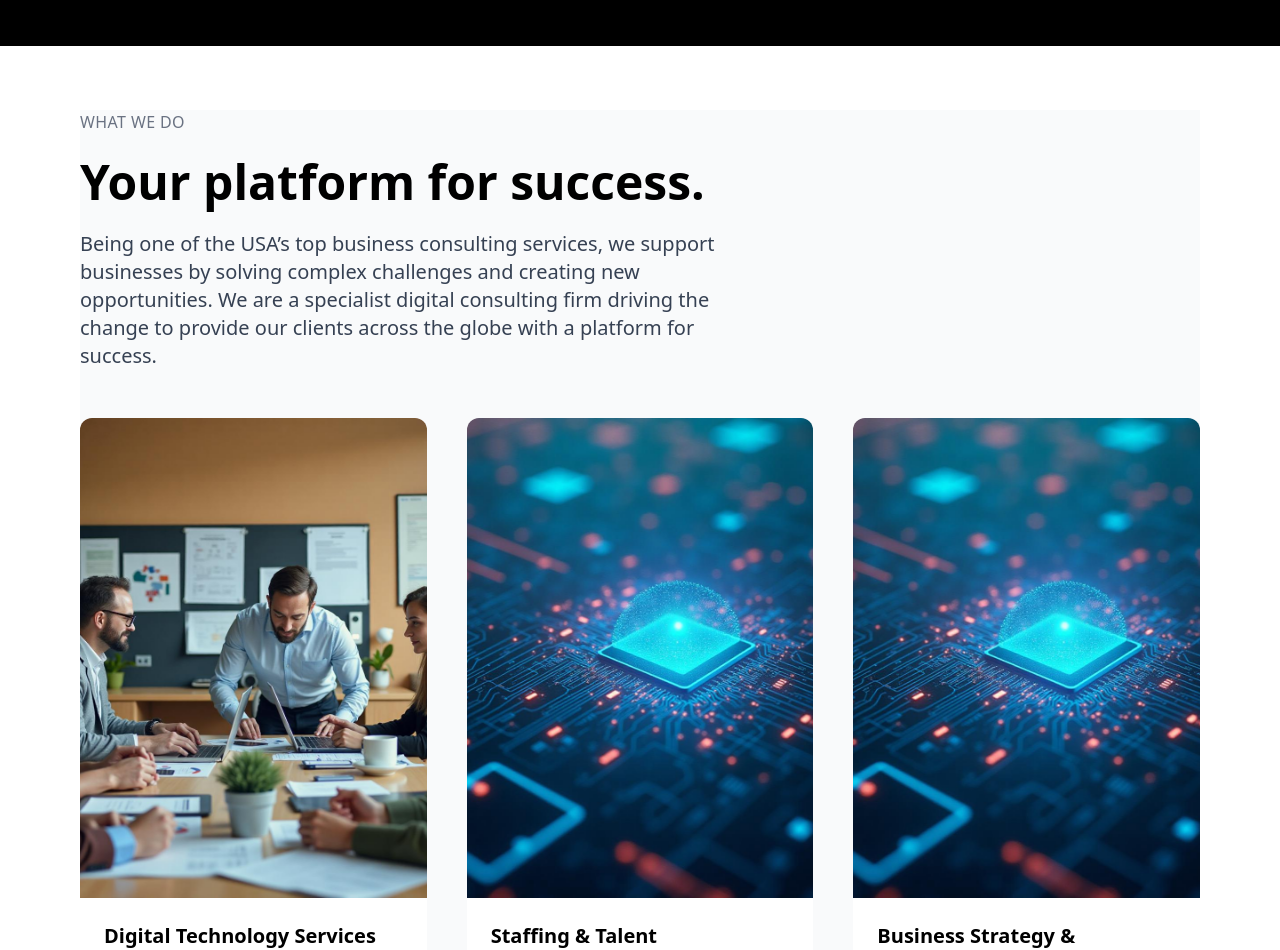
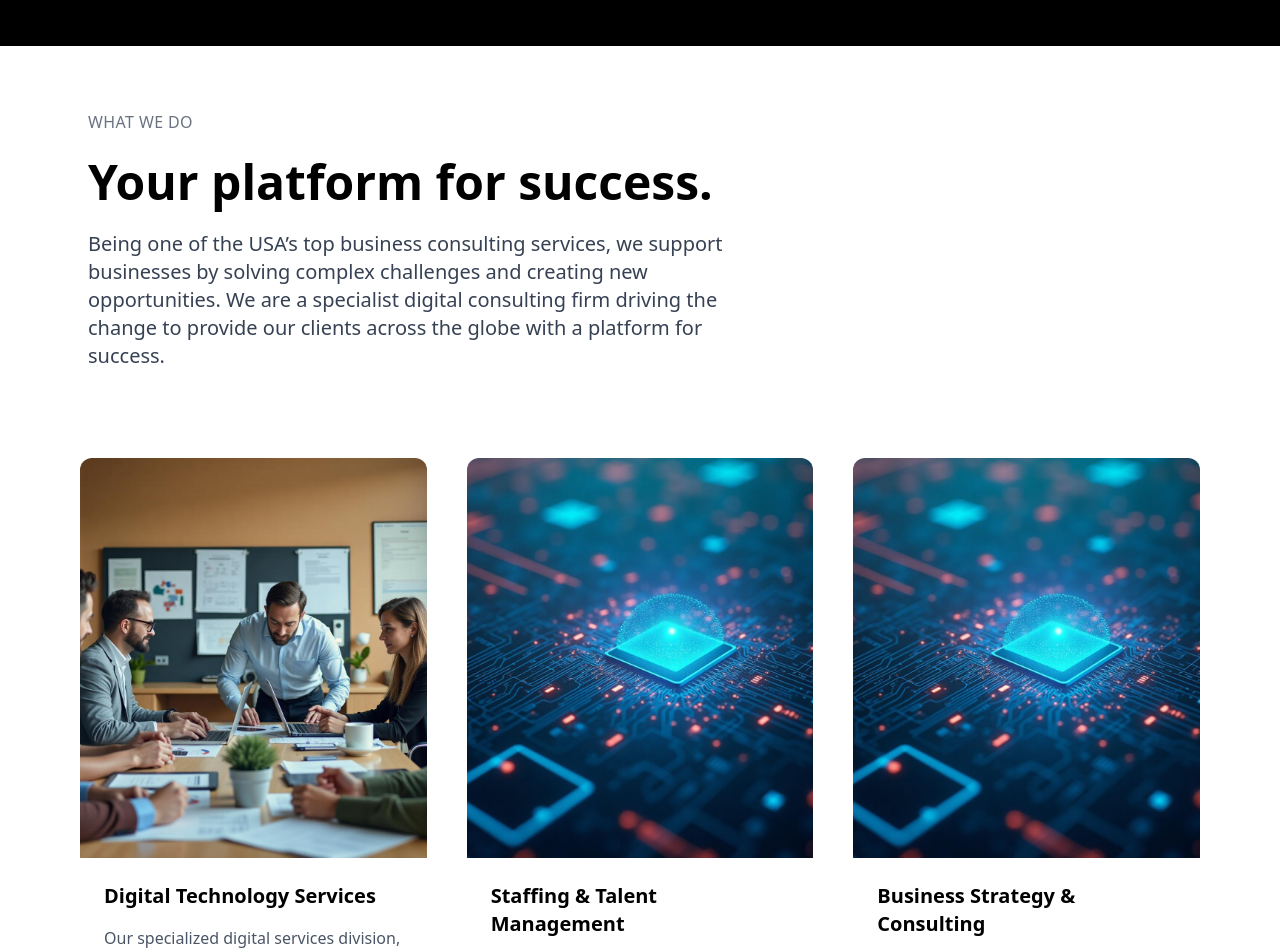
Before and after one commit to rjtbst/us-tech-solution, a Next.js app: page / in a window 1280 px wide. Shown: the part 1214-2164 px from the top of the page. Built offline with nearby package versions, Linux system fonts and the light colour scheme.

Commit message:
[ui_fix]

```diff
--- a/src/app/page.js
+++ b/src/app/page.js
@@ -11,7 +11,7 @@ import WhatWeDo from "@/components/home/WhatWeDo";
 // 🔹 Reusable scroll animation wrapper
  const ScrollReveal = ({ children, delay = 0, className = "" }) => {
 return(  <motion.div
-    initial={{ opacity: 0, y: 20 }}
+    initial={{ opacity: 0, y: 80 }}
     whileInView={{ opacity: 1, y: 0 }}
     transition={{ duration: 0.2, ease: "easeOut", delay }}
     viewport={{ once: false, amount: 0.2 }}
@@ -39,12 +39,12 @@ export default function Home() {
       </ScrollReveal>
 
       {/* Services Section */}
-      <ScrollReveal className="md:px-20 flex flex-col items-center justify-center" delay={0.1}>
+      <ScrollReveal className="md:px-20  flex flex-col items-center justify-center" delay={0.1}>
         <ServicesSection />
       </ScrollReveal>
 
       {/* About Section */}
-      <ScrollReveal className="md:px-20" delay={0.2}>
+      <ScrollReveal className="md:px-20 " delay={0.2}>
         <AboutSection />
       </ScrollReveal>
 
--- a/src/components/home/AboutSection.jsx
+++ b/src/components/home/AboutSection.jsx
@@ -37,7 +37,7 @@ const AboutSection = () => {
   const isInView = useInView(ref, { once: true, amount: 0.1 });
 
   return (
-    <section id="about" ref={ref} className="bg-background">
+    <section id="about" ref={ref} className="w-full overflow-hidden bg-background">
       <div className="container mx-auto px-6 lg:px-8">
         <div className="grid grid-cols-1 lg:grid-cols-2 gap-16 items-center">
 
--- a/src/components/home/ContactSection.jsx
+++ b/src/components/home/ContactSection.jsx
@@ -66,7 +66,7 @@ const ContactSection = () => {
   ];
 
   return (
-    <section id="contact" className="py-10 bg-white relative">
+    <section id="contact" className="w-full pl-2 overflow-hidden  py-10 bg-white relative">
       <div className="container mx-auto px-6">
         {/* Header */}
         <div className="text-center mb-16">
--- a/src/components/home/WhatWeDo.jsx
+++ b/src/components/home/WhatWeDo.jsx
@@ -43,21 +43,21 @@ const containerVariants = {
 };
 
 const cardVariants = {
-  hidden: { opacity: 0, y: 40 },
+  hidden: { opacity: 0, y: 20 },
   visible: { opacity: 1, y: 0, transition: { duration: 0.6, ease: "easeOut" } },
   hover: { scale: 1.05, boxShadow: "0 20px 40px rgba(0,0,0,0.15)" },
 };
 
 const WhatWeDo = () => {
   return (
-    <section id="whatWeDo" className=" bg-gray-50">
+    <section id="whatWeDo" className="w-full overflow-hidden">
       {/* Intro */}
       <motion.div
-        className="md:w-[60%] flex flex-col gap-6 mb-12"
-        initial={{ opacity: 0, x: -50 }}
+        className="md:w-[60%] flex flex-col gap-6 mb-12 ml-4 md:ml-2"
+        initial={{ opacity: 0, x: -30 }}
         whileInView={{ opacity: 1, x: 0 }}
         viewport={{ once: true, amount: 0.5 }}
-        transition={{ duration: 0.8 }}
+        transition={{ duration: 0.6 }}
       >
         <h3 className="text-gray-500 uppercase tracking-wide">What we do</h3>
         <h1 className="text-xl md:text-5xl font-semibold">
@@ -74,7 +74,7 @@ const WhatWeDo = () => {
 
       {/* Services Grid */}
       <motion.div
-        className="grid grid-cols-1 md:grid-cols-3 gap-10"
+        className="grid grid-cols-1 md:grid-cols-3 py-10 gap-10"
         variants={containerVariants}
         initial="hidden"
         whileInView="visible"
@@ -90,7 +90,7 @@ const WhatWeDo = () => {
             <img
               src={service.img}
               alt={service.title}
-              className="w-full h-[60vh] object-cover"
+              className="w-full h-[50vh] object-cover"
             />
             <div className="p-6 flex flex-col gap-4">
               <h2 className="text-xl font-semibold">{service.title}</h2>
```
